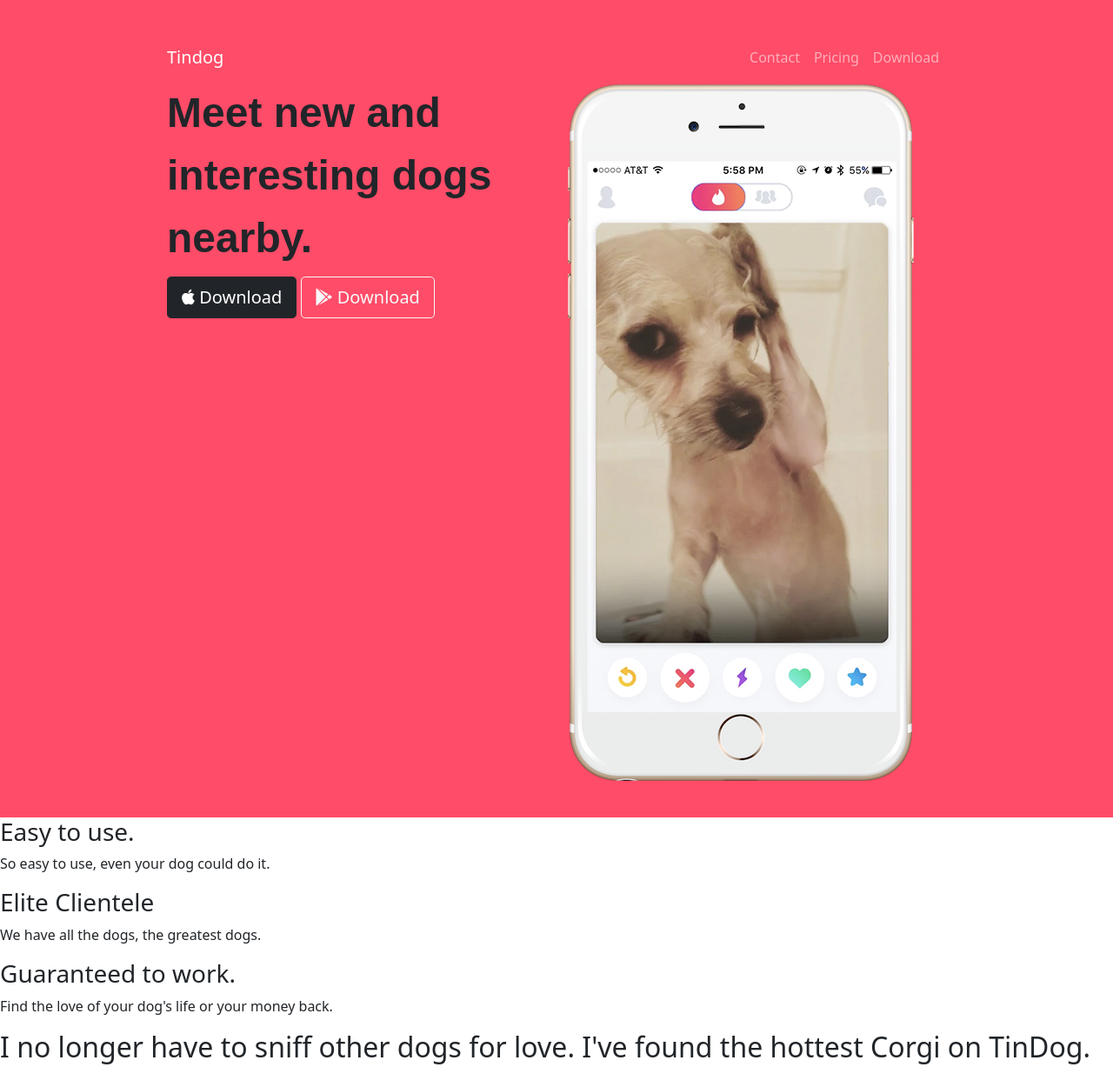
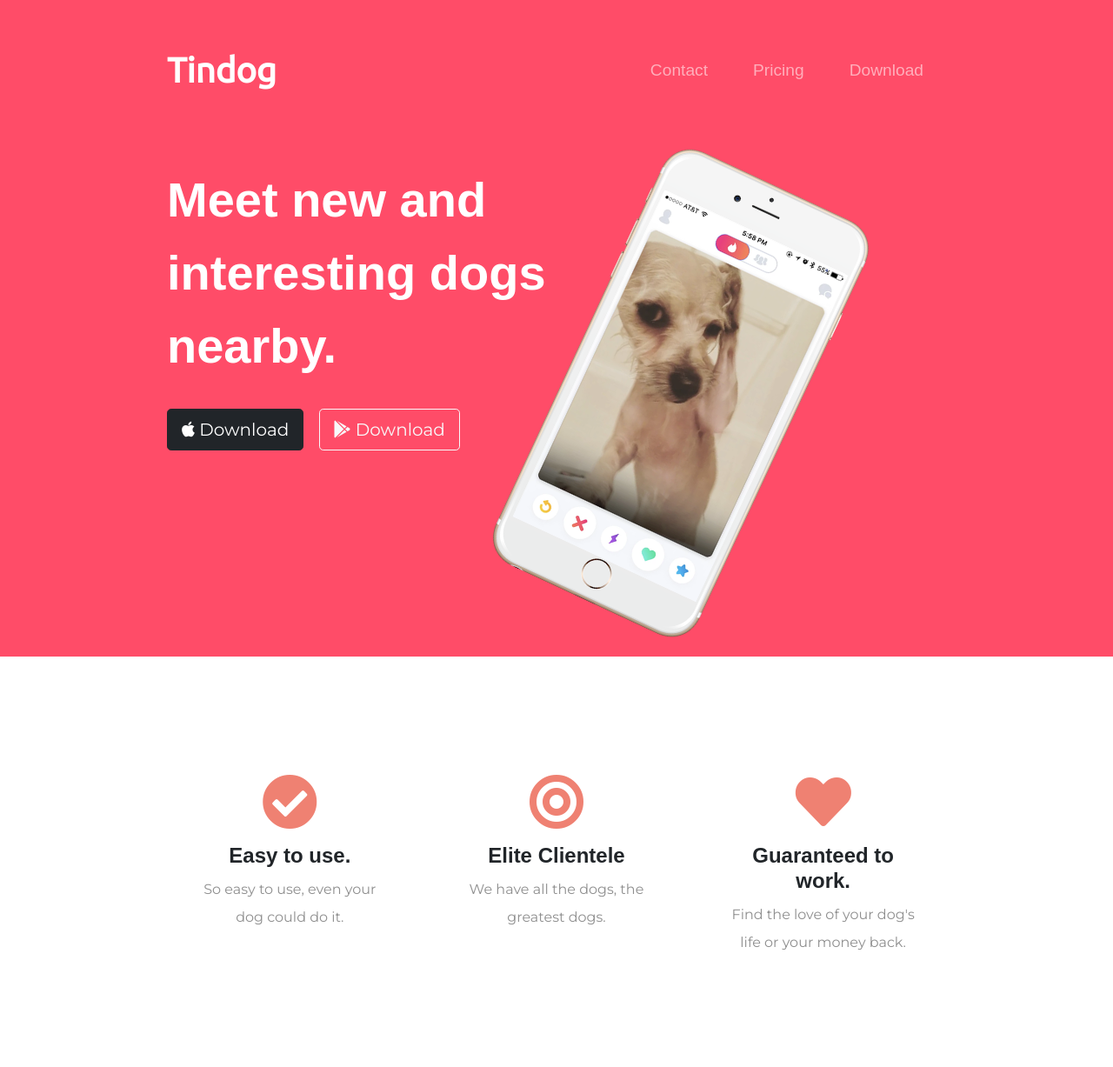
Before and after one commit to JacksonYu92/Tindog-Boostrap-Project, a plain HTML site: page index.html in a window 1280 px wide. Shown: the top 1227 px of the page at 87% size. Drawn offline with nearby package versions, Linux system fonts and the light colour scheme.

Commit message:
Add files via upload

```diff
--- a/css/styles.css
+++ b/css/styles.css
@@ -1,18 +1,80 @@
 body {
-
+  font-family: 'Montserrat', sans-serif;
 }
 
 h1 {
   font-family: 'Montserrat-black', sans-serif;
   font-weight: bold;
-  font-size: 3rem;
+  font-size: 3.5rem;
   line-height: 1.5;
+}
+
+h3 {
+  font-family: 'Montserrat-black', sans-serif;
+  font-weight: bold;
+  font-size: 1.5rem;
 }
 
 #title {
   background-color: #ff4c68;
+  color: #fff;
 }
 
 .container-fluid {
   padding: 3% 15%;
 }
+
+/* Navigation Bar */
+.navbar {
+  padding-bottom: 4.5rem;
+}
+
+.navbar-brand {
+  font-family: 'Ubuntu', sans-serif;
+  font-size: 2.5rem;
+  font-weight: bold;
+}
+
+.nav-item {
+  padding: 0 18px;
+}
+
+.nav-link {
+  font-size: 1.2rem;
+  font-family: 'Montserrat-light', sans-serif;
+}
+
+/* Download Button */
+.download-button {
+  margin: 5% 3% 5% 0;
+}
+
+/* TItle Image */
+.title-image {
+  width: 60%;
+  transform: rotate(25deg);
+}
+
+/* Features */
+#features {
+  padding: 7% 15%;
+  text-align: center;
+  line-height: 2;
+}
+
+.feature-box {
+  padding: 5%;
+}
+
+.features-p {
+  color: #8f8f8f;
+}
+
+.feature-icon {
+  color: #ef8172;
+  margin-bottom: 1rem;
+}
+
+.feature-icon:hover {
+  color: #ff4c68;
+}
--- a/index.html
+++ b/index.html
@@ -49,11 +49,11 @@
       <div class="row">
         <div class="col-lg-6">
           <h1>Meet new and interesting dogs nearby.</h1>
-          <button type="button" class="btn btn-dark btn-lg"><i class="fab fa-apple"></i> Download</button>
-          <button type="button" class="btn btn-outline-light btn-lg"><i class="fab fa-google-play"></i> Download</button>
+          <button type="button" class="btn btn-dark btn-lg download-button"><i class="fab fa-apple"></i> Download</button>
+          <button type="button" class="btn btn-outline-light btn-lg download-button"><i class="fab fa-google-play"></i> Download</button>
         </div>
         <div class="col-lg-6">
-          <img src="images/iphone6.png" alt="iphone-mockup">
+          <img class="title-image" src="images/iphone6.png" alt="iphone-mockup">
         </div>
       </div>
 
@@ -66,16 +66,24 @@
   <!-- Features -->
 
   <section id="features">
+    <div class="row">
+      <div class="feature-box col-lg-4">
+        <i class="fas fa-check-circle fa-4x feature-icon"></i>
+        <h3>Easy to use.</h3>
+        <p class="features-p">So easy to use, even your dog could do it.</p>
+      </div>
+      <div class="feature-box col-lg-4">
+        <i class="fas fa-bullseye fa-4x feature-icon"></i>
+        <h3>Elite Clientele</h3>
+        <p class="features-p">We have all the dogs, the greatest dogs.</p>
+      </div>
+      <div class="feature-box col-lg-4">
+        <i class="fas fa-heart fa-4x feature-icon"></i>
+        <h3>Guaranteed to work.</h3>
+        <p class="features-p">Find the love of your dog's life or your money back.</p>
+      </div>
 
-    <h3>Easy to use.</h3>
-    <p>So easy to use, even your dog could do it.</p>
-
-    <h3>Elite Clientele</h3>
-    <p>We have all the dogs, the greatest dogs.</p>
-
-    <h3>Guaranteed to work.</h3>
-    <p>Find the love of your dog's life or your money back.</p>
-
+    </div>
   </section>
 
 
```
Lines whose indentation alone changed are shown as unchanged.
